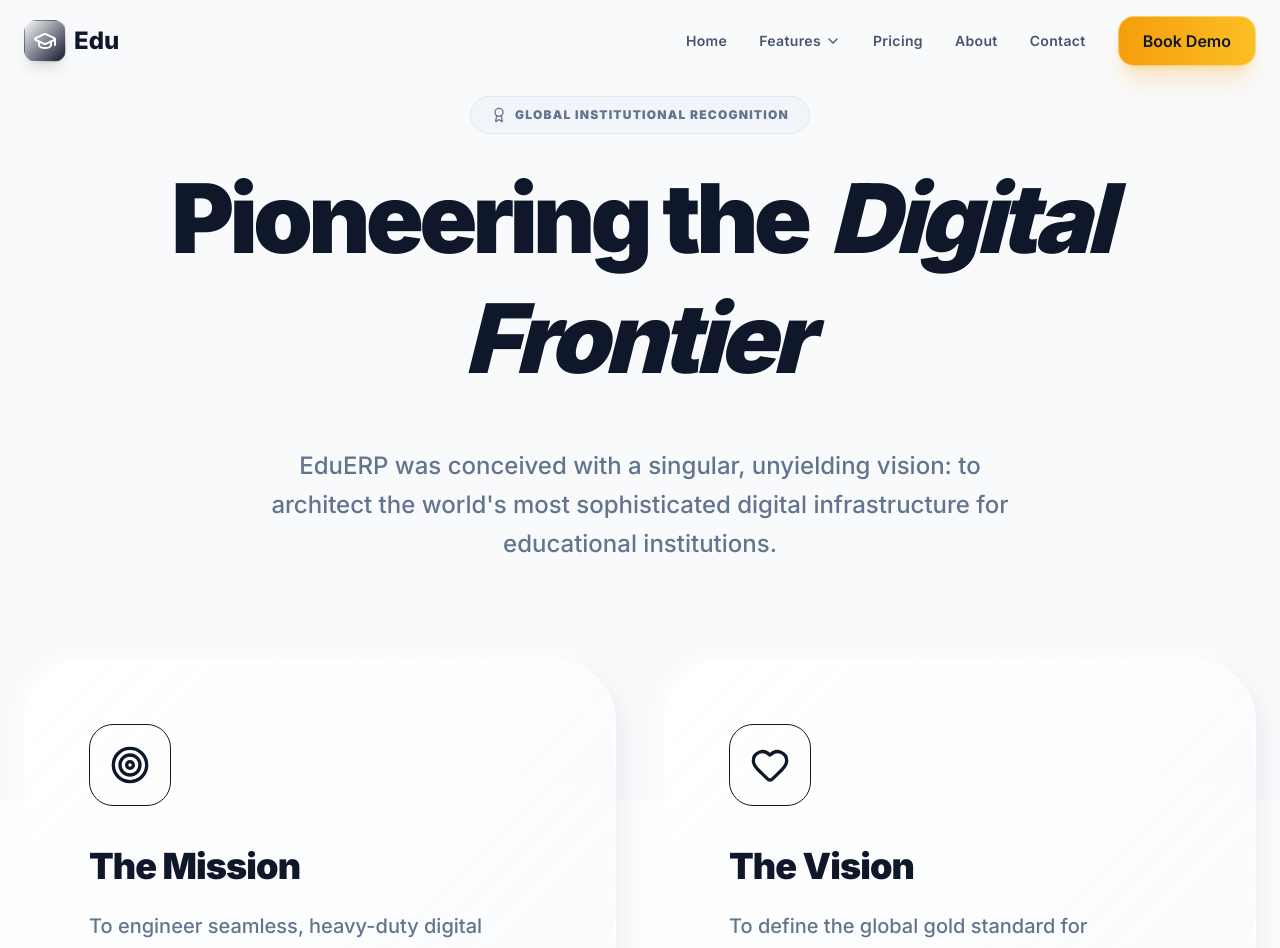
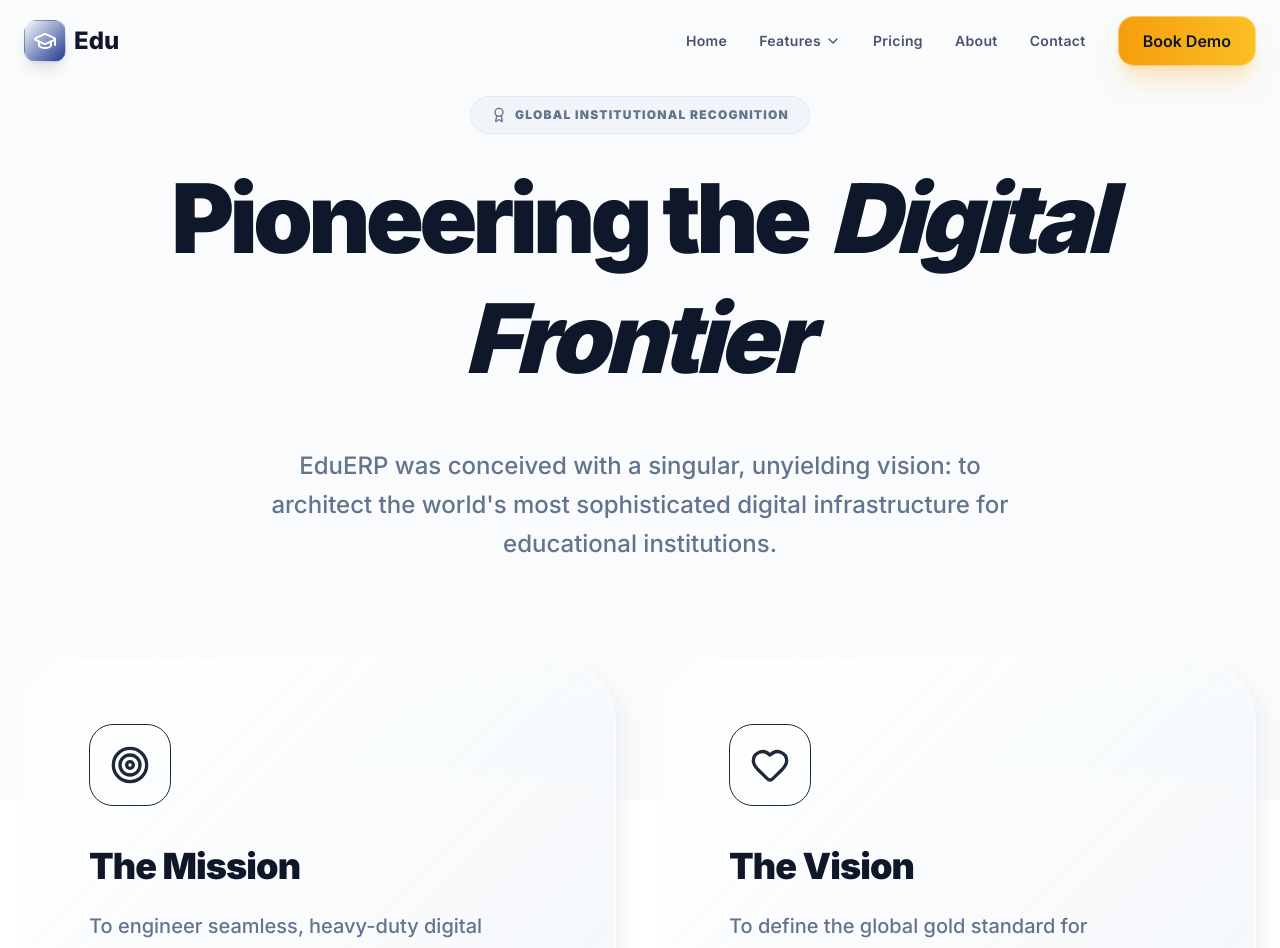
Before and after one commit to satyadigital7-tech/ERP, a Next.js app: page /about in a window 1280 px wide. Shown: the top 948 px of the page. Built offline with nearby package versions, Linux system fonts and the light colour scheme.

Commit message:
feat: pivot to Academic Navy & Gold palette, removing harsh black tones

```diff
--- a/src/app/globals.css
+++ b/src/app/globals.css
@@ -6,25 +6,25 @@
 */
 
 body {
-  background-color: #fdfdfd;
-  color: #0f172a;
+  background-color: #ffffff;
+  color: #1e293b;
   overflow-x: hidden;
   font-family: 'Inter', system-ui, -apple-system, sans-serif;
 }
 
 /* Custom Design System Components */
 .neumorphic {
-  background: linear-gradient(135deg, rgba(255, 255, 255, 0.9) 0%, rgba(248, 250, 252, 0.8) 100%);
+  background: linear-gradient(135deg, rgba(255, 255, 255, 0.9) 0%, rgba(241, 245, 249, 0.8) 100%);
   backdrop-filter: blur(20px);
   border: 1px solid rgba(255, 255, 255, 0.4);
   box-shadow:
-    10px 10px 20px rgba(15, 23, 42, 0.05),
+    10px 10px 20px rgba(30, 41, 59, 0.05),
     -5px -5px 15px rgba(255, 255, 255, 0.8),
     inset 2px 2px 5px rgba(255, 255, 255, 0.5);
 }
 
-.crimson-glow {
-  box-shadow: 0 0 20px rgba(220, 38, 38, 0.2);
+.navy-glow {
+  box-shadow: 0 0 20px rgba(30, 64, 175, 0.2);
 }
 
 .gold-shimmer {
--- a/src/components/Navbar.tsx
+++ b/src/components/Navbar.tsx
@@ -46,7 +46,7 @@ const Navbar = () => {
         <Link href="/" className="flex items-center gap-2 group">
           <motion.div
             whileHover={{ rotate: 15, scale: 1.1 }}
-            className="bg-gradient-to-br from-primary to-slate-900 p-2 rounded-xl shadow-lg border border-white/20"
+            className="bg-gradient-to-br from-primary to-blue-900 p-2 rounded-xl shadow-lg border border-white/20"
           >
             <GraduationCap className="text-white w-6 h-6" />
           </motion.div>
--- a/src/components/ui/Button.tsx
+++ b/src/components/ui/Button.tsx
@@ -15,7 +15,7 @@ export const Button = React.forwardRef<HTMLButtonElement, ButtonProps>(
     const [isClicked, setIsClicked] = useState(false);
 
     const variants = {
-      primary: "bg-gradient-to-r from-primary to-red-700 text-white crimson-glow border border-white/20",
+      primary: "bg-gradient-to-r from-primary to-blue-800 text-white navy-glow border border-white/20",
       gold: "gold-shimmer text-slate-900 font-bold shadow-xl shadow-amber-500/20 border border-white/40",
       secondary: "neumorphic text-gray-900 border border-white/40",
       outline: "bg-transparent border-2 border-primary text-primary hover:bg-primary/5",
--- a/tailwind.config.ts
+++ b/tailwind.config.ts
@@ -9,21 +9,21 @@ const config: Config = {
   theme: {
     extend: {
       colors: {
-        background: "#fdfdfd",
-        foreground: "#0f172a",
+        background: "#ffffff",
+        foreground: "#1e293b",
         primary: {
-          DEFAULT: "#dc2626",
+          DEFAULT: "#1e40af", // Royal Blue
           foreground: "#ffffff",
         },
         secondary: {
-          DEFAULT: "#f59e0b",
+          DEFAULT: "#f59e0b", // Gold
           foreground: "#1e293b",
         },
         accent: {
-          DEFAULT: "#1e3a8a",
+          DEFAULT: "#334155", // Slate 700
           foreground: "#ffffff",
         },
-        success: "#14b8a6",
+        success: "#10b981",
       },
       borderRadius: {
         "3xl": "2.5rem",
```
